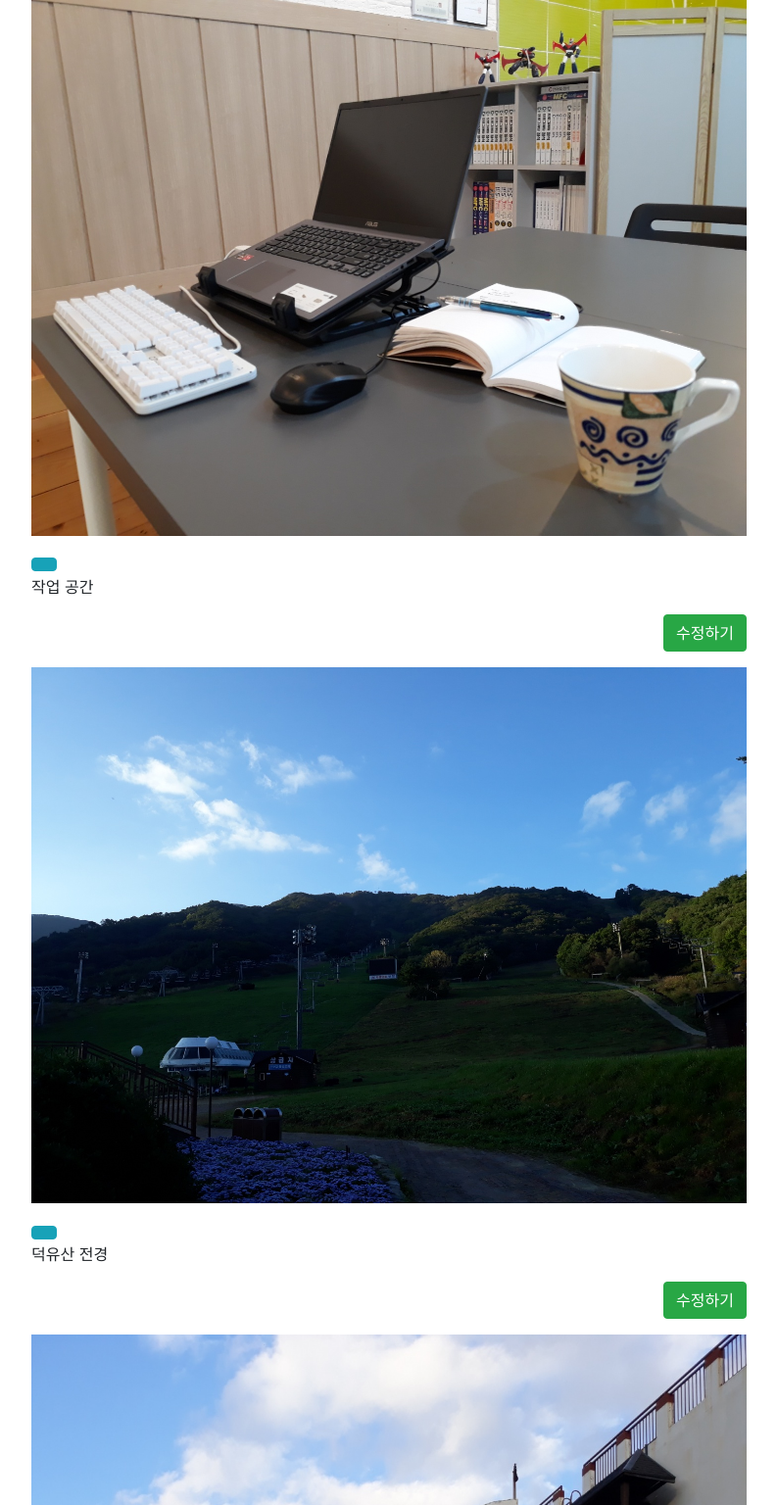
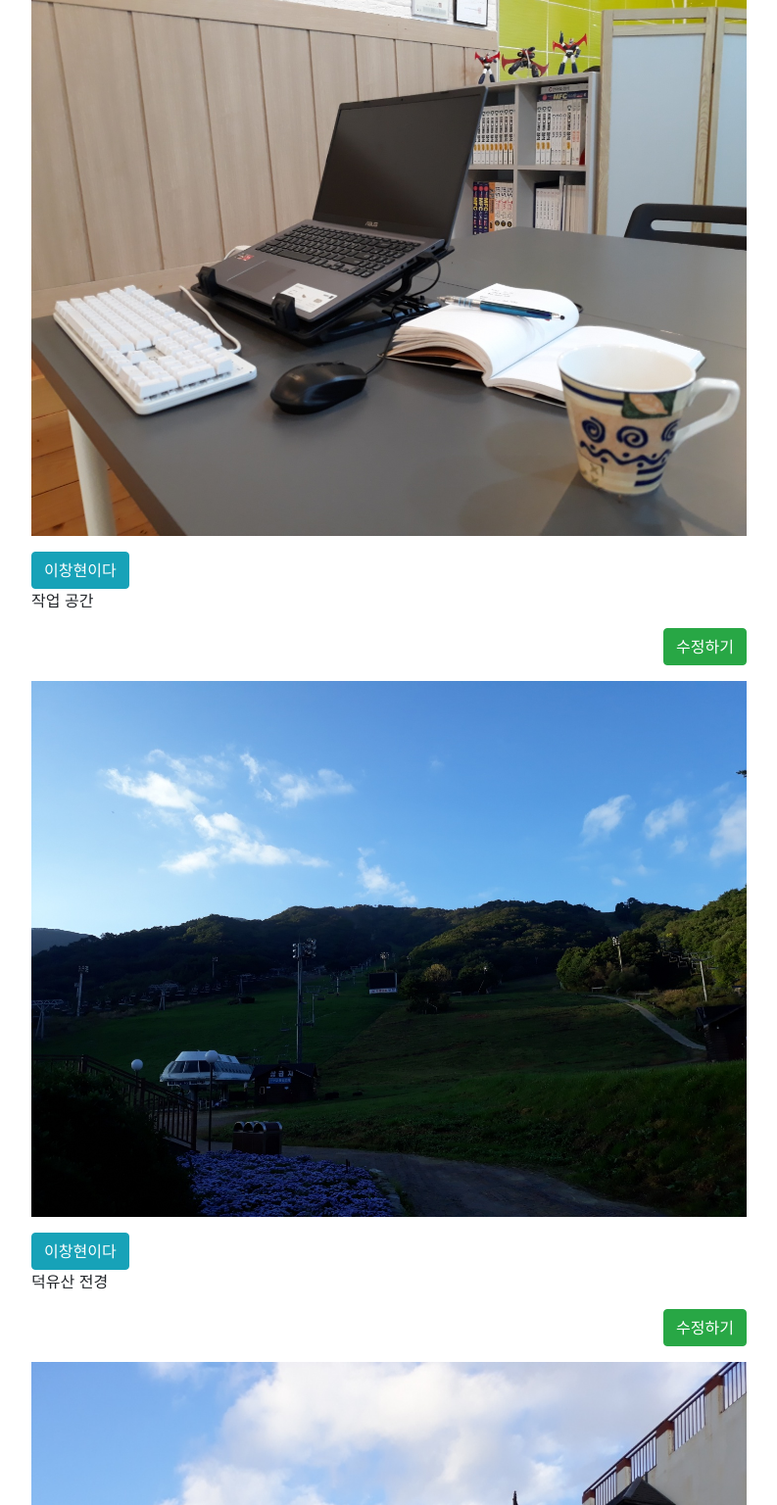
Before and after one commit to jamsuham75/dstargram, a Django app: page / in a window 1280 px wide. Shown: the part 57-1593 px from the top of the page at 98% size, without its empty margins (243-1036 px from the left). Run offline with Django 4.2, Linux system fonts and the light colour scheme; data comes from the database, SQL or seed files in the repository; some libraries are stand-ins or nearby versions.

Commit message:
이창현이다.

```diff
--- a/photo/templates/photo/list.html
+++ b/photo/templates/photo/list.html
@@ -10,6 +10,7 @@
                 <p><img src = "{{post.photo.url}}" style = "width:100%;"></p>
                 <button type = "button" class = "btn btn-xs btn-info">
                     {{ post.photo.username }}
+                    이창현이다
                 </button>
                 <p>{{ post.text|linebreaksbr }} </p>
                 <p class = text-right>
```
